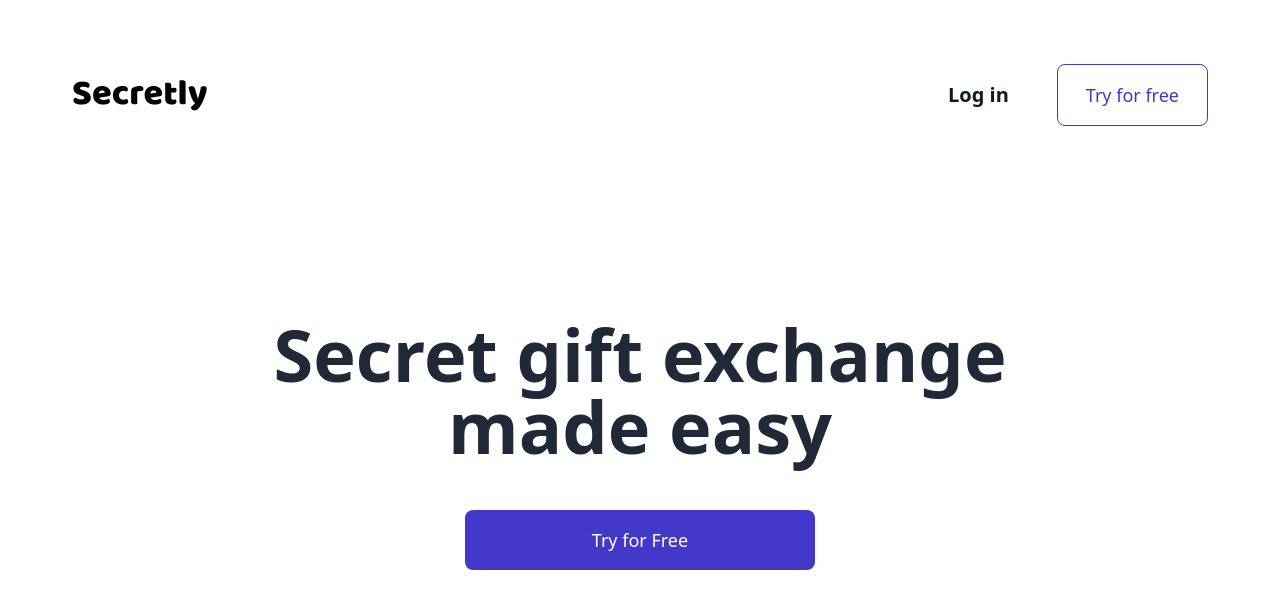
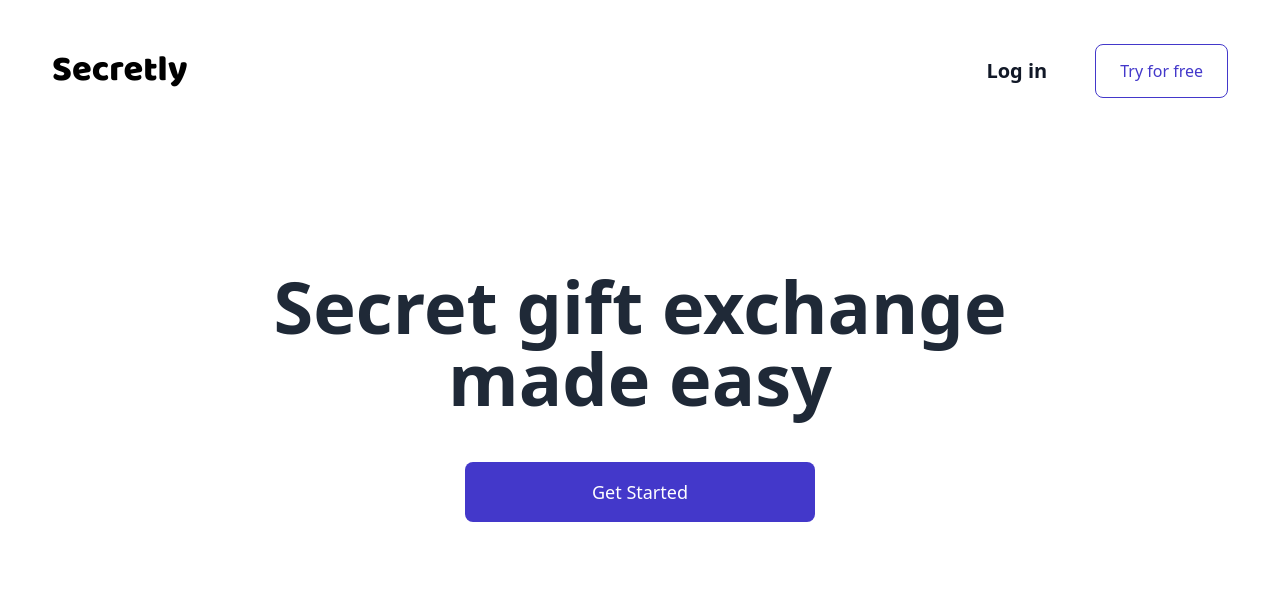
Before and after one commit to TotiCuervo/SecretlyGift, a Next.js app: page / in a window 1280 px wide. Shown: the top 608 px of the page. Built offline with nearby package versions, Linux system fonts and the light colour scheme.

Commit message:
updating

```diff
--- a/src/app/page.tsx
+++ b/src/app/page.tsx
@@ -14,7 +14,7 @@
             </div>
             <div className="w-[350px] h-[60px] mx-auto">
                     <PrimaryButton size="full">
-                        Try for Free
+                        Get Started
                     </PrimaryButton>
                 </div>
         </div>
--- a/src/components/nav-bar.tsx
+++ b/src/components/nav-bar.tsx
@@ -36,8 +36,8 @@
     const [mobileMenuOpen, setMobileMenuOpen] = useState(false)
 
     return (
-        <header className="bg-white p-10">
-            <nav className="mx-auto flex max-w-screen-2xl items-center justify-between p-6 lg:px-8" aria-label="Global">
+        <header className="bg-white p-5">
+            <nav className="mx-auto flex max-w-7xl items-center justify-between p-6 lg:px-8" aria-label="Global">
                 <div className="flex lg:flex-1">
                     <a href="#" className="-m-1.5 p-1.5">
                         <span className="font-baloo text-4xl">Secretly</span>
@@ -58,7 +58,7 @@
                         Log in
                     </Link>
                     <Link href="/login" className="text-sm font-semibold leading-6 text-gray-900">
-                        <PrimaryOutlineButton size="2xl">
+                        <PrimaryOutlineButton size="xl">
                             Try for free
                         </PrimaryOutlineButton>
                     </Link>
```
